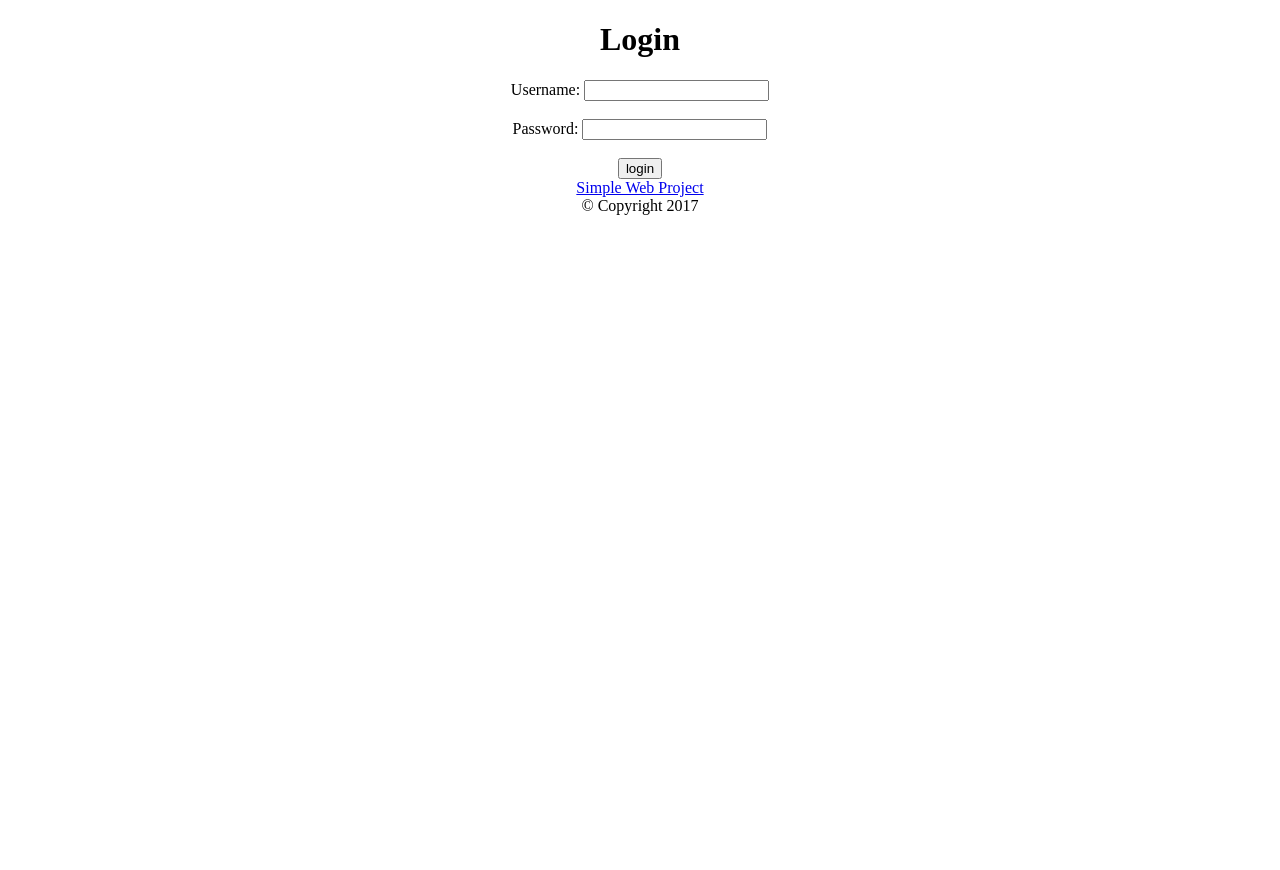
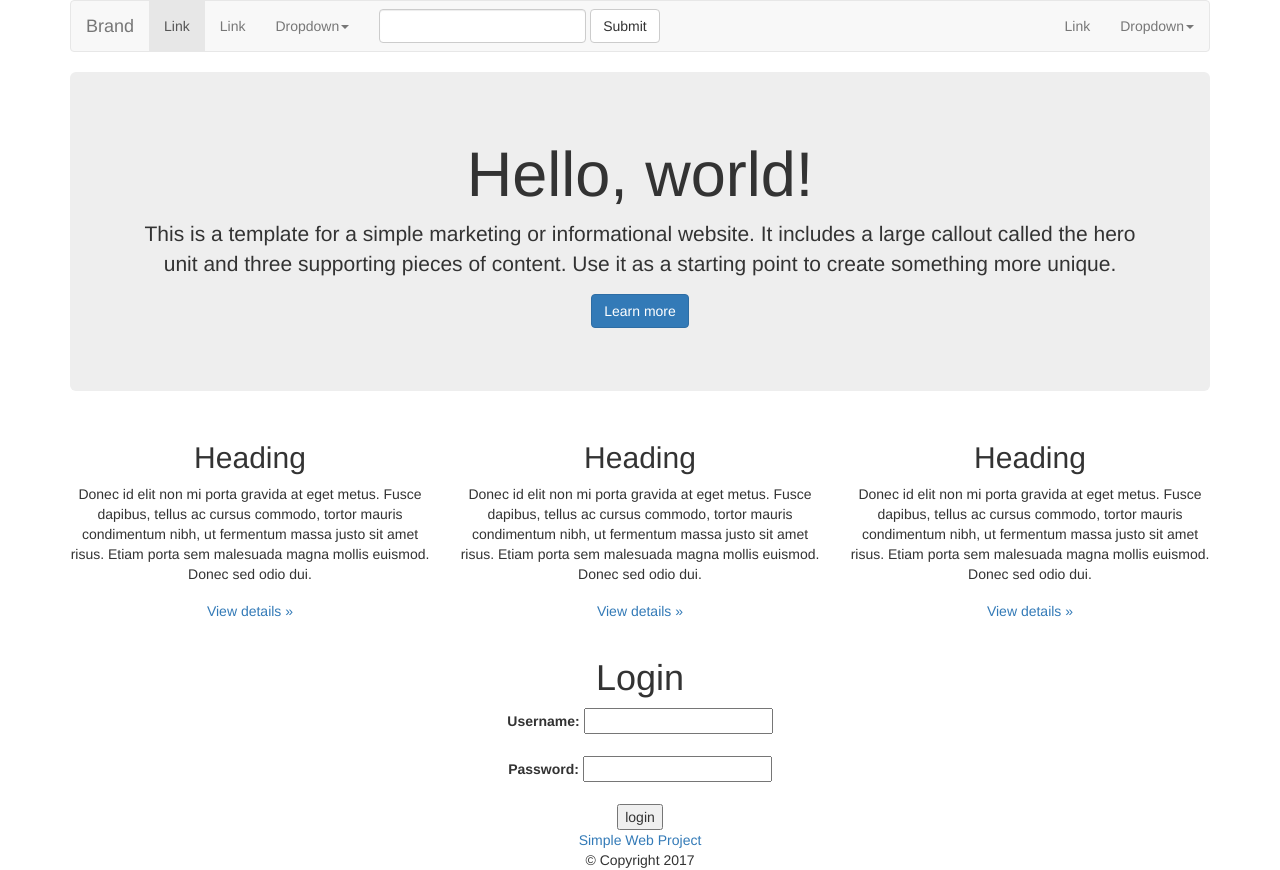
Before and after one commit to sonnyhcl/Simple-ERP-System, a Flask app: page /login in a window 1280 px wide. Before the commit the page ends 215 px from the top, so only its background shows below. Run offline with Flask 2, Linux system fonts and the light colour scheme; parts of the project's set-up code (start-up, migrations or seed data) failed here and were passed over; some libraries are stand-ins or nearby versions.

Commit message:
使用bootstrap更新base.html

```diff
--- a/webapp/config.py
+++ b/webapp/config.py
@@ -4,7 +4,7 @@ basedir = os.path.abspath(os.path.dirname(__file__))
 
 
 class Config:
-    DEBUG = True
+    DEBUG = False
     SECRET_KEY = os.environ.get('SECRET_KEY') or 'hard to guess'
     LOG_FILE_NAME = 'error.log'
     MYSQL_DATABASE_USER = 'root'
--- a/webapp/run.py
+++ b/webapp/run.py
@@ -4,4 +4,4 @@ __author__ = 'sonnyhcl'
 
 
 if __name__ == "__main__":
-    app.run(host='0.0.0.0', debug=True)
+    app.run(host='0.0.0.0')
--- a/webapp/templates/base.html
+++ b/webapp/templates/base.html
@@ -4,7 +4,17 @@
     {% block head %}
     <link rel="shortcut icon" href="images/gold.png"/>
     <title>{% block title %}{% endblock title %} - My Webpage</title>
+    <meta name="viewport" content="width=device-width, initial-scale=1.0">
+      <!-- 引入 Bootstrap -->
+    <link href="http://cdn.static.runoob.com/libs/bootstrap/3.3.7/css/bootstrap.min.css" rel="stylesheet">
     {% endblock head%}
+
+    <!-- HTML5 Shim 和 Respond.js 用于让 IE8 支持 HTML5元素和媒体查询 -->
+      <!-- 注意： 如果通过 file://  引入 Respond.js 文件，则该文件无法起效果 -->
+      <!--[if lt IE 9]>
+         <script src="https://oss.maxcdn.com/libs/html5shiv/3.7.0/html5shiv.js"></script>
+         <script src="https://oss.maxcdn.com/libs/respond.js/1.3.0/respond.min.js"></script>
+      <![endif]-->
 </head>
 
 <body>
--- a/webapp/templates/login.html
+++ b/webapp/templates/login.html
@@ -2,6 +2,129 @@
 {% block title %}Login{% endblock %}
 
 {% block content %}
+<div class="container">
+	<div class="row clearfix">
+		<div class="col-md-12 column">
+			<nav class="navbar navbar-default" role="navigation">
+				<div class="navbar-header">
+					 <button type="button" class="navbar-toggle" data-toggle="collapse" data-target="#bs-example-navbar-collapse-1"> <span class="sr-only">Toggle navigation</span><span class="icon-bar"></span><span class="icon-bar"></span><span class="icon-bar"></span></button> <a class="navbar-brand" href="#">Brand</a>
+				</div>
+
+				<div class="collapse navbar-collapse" id="bs-example-navbar-collapse-1">
+					<ul class="nav navbar-nav">
+						<li class="active">
+							 <a href="#">Link</a>
+						</li>
+						<li>
+							 <a href="#">Link</a>
+						</li>
+						<li class="dropdown">
+							 <a href="#" class="dropdown-toggle" data-toggle="dropdown">Dropdown<strong class="caret"></strong></a>
+							<ul class="dropdown-menu">
+								<li>
+									 <a href="#">Action</a>
+								</li>
+								<li>
+									 <a href="#">Another action</a>
+								</li>
+								<li>
+									 <a href="#">Something else here</a>
+								</li>
+								<li class="divider">
+								</li>
+								<li>
+									 <a href="#">Separated link</a>
+								</li>
+								<li class="divider">
+								</li>
+								<li>
+									 <a href="#">One more separated link</a>
+								</li>
+							</ul>
+						</li>
+					</ul>
+					<form class="navbar-form navbar-left" role="search">
+						<div class="form-group">
+							<input type="text" class="form-control" />
+						</div> <button type="submit" class="btn btn-default">Submit</button>
+					</form>
+					<ul class="nav navbar-nav navbar-right">
+						<li>
+							 <a href="#">Link</a>
+						</li>
+						<li class="dropdown">
+							 <a href="#" class="dropdown-toggle" data-toggle="dropdown">Dropdown<strong class="caret"></strong></a>
+							<ul class="dropdown-menu">
+								<li>
+									 <a href="#">Action</a>
+								</li>
+								<li>
+									 <a href="#">Another action</a>
+								</li>
+								<li>
+									 <a href="#">Something else here</a>
+								</li>
+								<li class="divider">
+								</li>
+								<li>
+									 <a href="#">Separated link</a>
+								</li>
+							</ul>
+						</li>
+					</ul>
+				</div>
+
+			</nav>
+			<div class="jumbotron">
+				<h1>
+					Hello, world!
+				</h1>
+				<p>
+					This is a template for a simple marketing or informational website. It includes a large callout called the hero unit and three supporting pieces of content. Use it as a starting point to create something more unique.
+				</p>
+				<p>
+					 <a class="btn btn-primary btn-large" href="#">Learn more</a>
+				</p>
+			</div>
+		</div>
+	</div>
+	<div class="row clearfix">
+		<div class="col-md-4 column">
+			<h2>
+				Heading
+			</h2>
+			<p>
+				Donec id elit non mi porta gravida at eget metus. Fusce dapibus, tellus ac cursus commodo, tortor mauris condimentum nibh, ut fermentum massa justo sit amet risus. Etiam porta sem malesuada magna mollis euismod. Donec sed odio dui.
+			</p>
+			<p>
+				 <a class="btn" href="#">View details »</a>
+			</p>
+		</div>
+		<div class="col-md-4 column">
+			<h2>
+				Heading
+			</h2>
+			<p>
+				Donec id elit non mi porta gravida at eget metus. Fusce dapibus, tellus ac cursus commodo, tortor mauris condimentum nibh, ut fermentum massa justo sit amet risus. Etiam porta sem malesuada magna mollis euismod. Donec sed odio dui.
+			</p>
+			<p>
+				 <a class="btn" href="#">View details »</a>
+			</p>
+		</div>
+		<div class="col-md-4 column">
+			<h2>
+				Heading
+			</h2>
+			<p>
+				Donec id elit non mi porta gravida at eget metus. Fusce dapibus, tellus ac cursus commodo, tortor mauris condimentum nibh, ut fermentum massa justo sit amet risus. Etiam porta sem malesuada magna mollis euismod. Donec sed odio dui.
+			</p>
+			<p>
+				 <a class="btn" href="#">View details »</a>
+			</p>
+		</div>
+	</div>
+</div>
+
 <div align="center">
     <h1>Login</h1>
     {% if error %}
--- a/webapp/views.py
+++ b/webapp/views.py
@@ -42,6 +42,9 @@ def login():
     error_msg = None
     next_url = request.args.get('next', 'index')
     print 'next: ' + next_url
+    # next_url = request.args.get('next') or \
+    #        request.referrer or \
+    #        url_for('index')
 
     return render_template('login.html', error=error_msg, next=next_url)
 
@@ -55,7 +58,7 @@ def error():
 @app.route('/test')
 def test():
     # return redirect(url_for('static', filename='images/gold.png'))
-    return render_template('sub1.html')
+    return render_template('test.html')
 
 
 @app.errorhandler(404)
```
Also changed, not shown: webapp/static/css/animate.css (added, +27 -0 lines).
